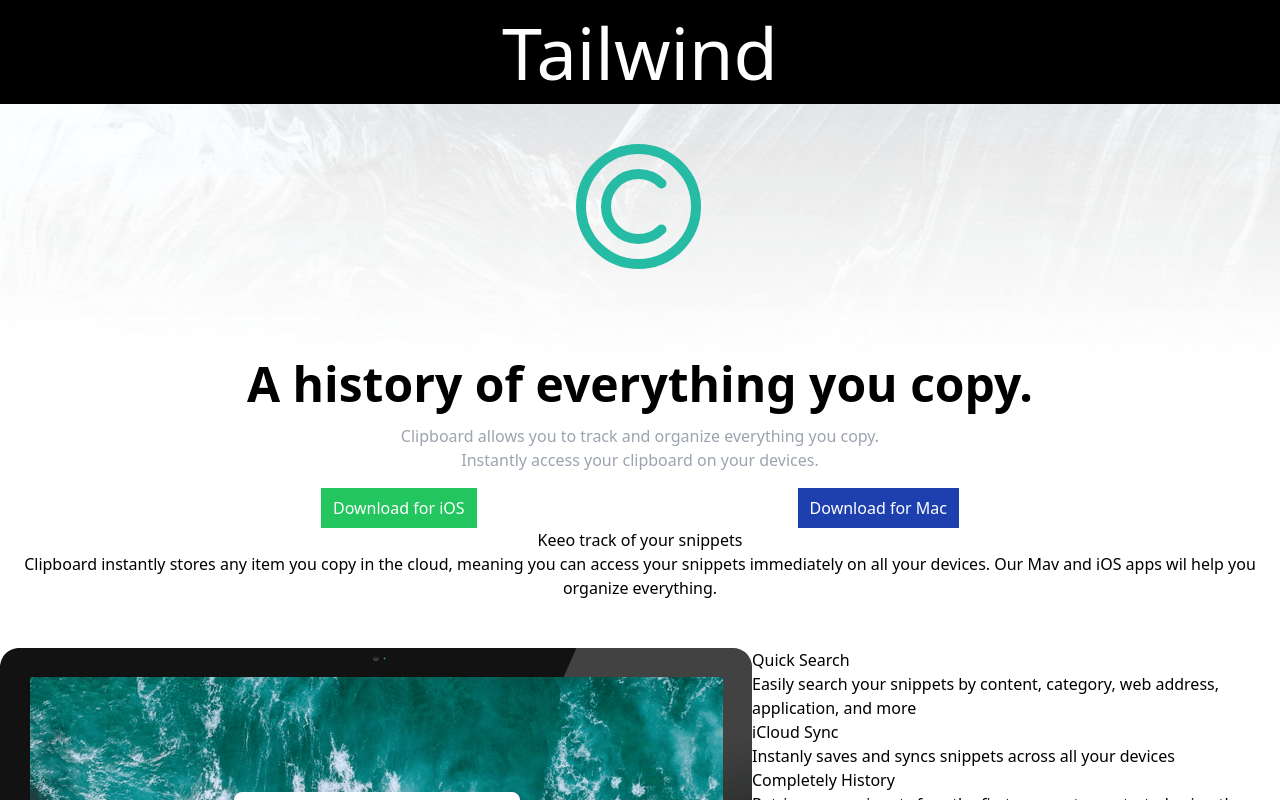
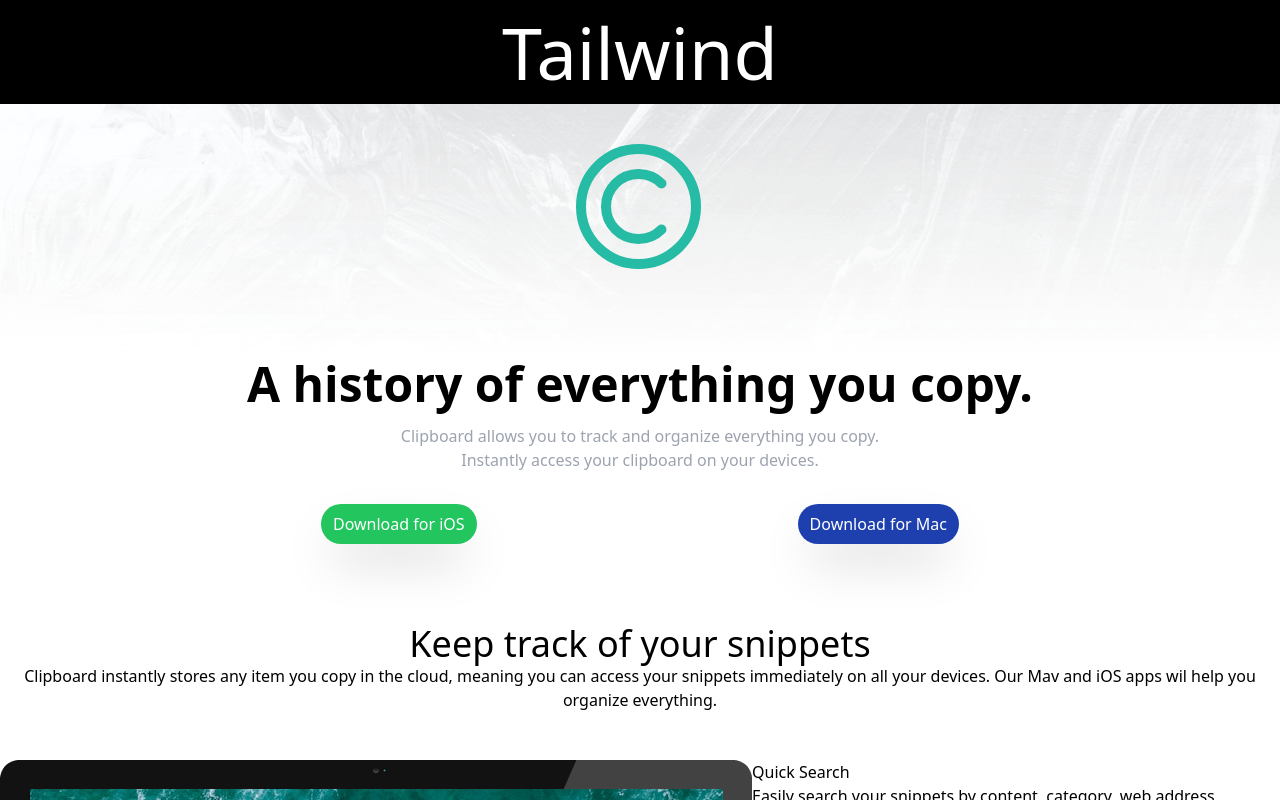
Before and after one commit to kunwarabhi7/tailwind, a Next.js app: page /clipper in a window 1280 px wide. Shown: the top 800 px of the page. Built offline with nearby package versions, Linux system fonts and the light colour scheme.

Commit message:
fix button

```diff
--- a/pages/clipper.jsx
+++ b/pages/clipper.jsx
@@ -26,13 +26,13 @@ const clipper = () => {
 <div className='text-center'>
     <p className='text-5xl font-bold'>A history of everything you copy.</p>
     <p className='py-4 text-gray-400'>Clipboard allows you to track and organize everything you copy.<br/> Instantly access your clipboard on your devices.</p>
-<div className='flex justify-evenly'>
-    <button className='bg-green-500 text-white py-2 px-3'>Download for iOS</button>
-    <button className='bg-blue-800 text-white py-2 px-3'>Download for Mac</button>
+<div className='flex justify-evenly py-4'>
+    <button className='bg-green-500 text-white py-2 px-3 rounded-full shadow-2xl'>Download for iOS</button>
+    <button className='bg-blue-800 text-white py-2 px-3 rounded-full shadow-2xl '>Download for Mac</button>
 </div>
 </div>
-<div className='text-center'>
-<h1>Keeo track of your snippets</h1>
+<div className='text-center mt-16 '>
+<h1 className='text-4xl '>Keep track of your snippets</h1>
 <p>Clipboard instantly stores any item you copy in the cloud, meaning you can access your snippets immediately on all your devices. Our Mav and iOS apps wil help you organize everything.</p>
 </div>
 <div className='flex  justify-between my-12'>
```
